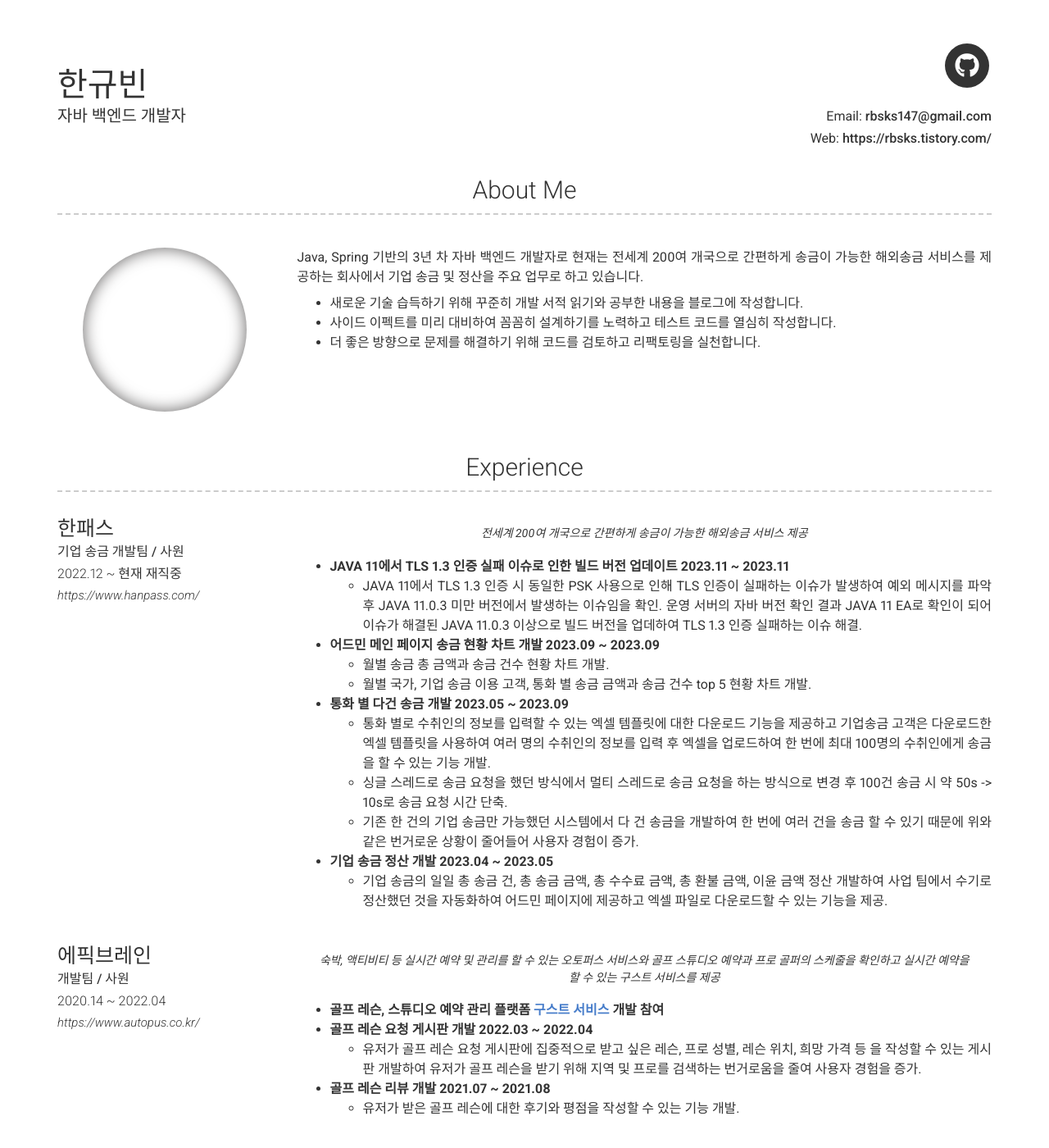
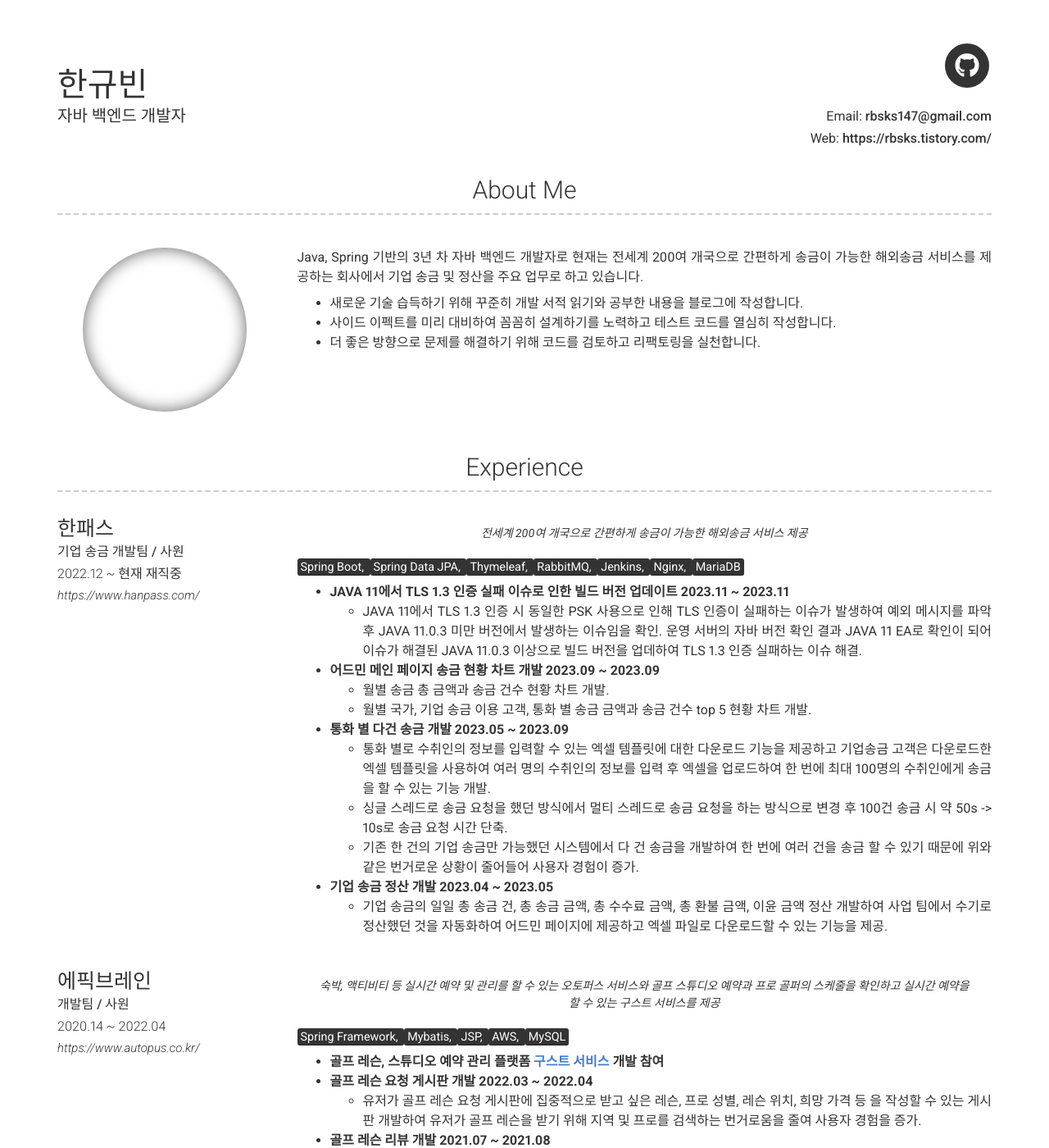
Before and after one commit to rbsks/rbsks.github.io, a Jekyll site: the page built from index.md, in a window 1280 px wide and 1400 px high. Shown: the whole window at 82% size. Built offline with Jekyll 4.4.1, drawn with Linux system fonts in a browser that asks for light colours; nearby versions of some CDN libraries.

Commit message:
Update _config.yml

```diff
--- a/_config.yml
+++ b/_config.yml
@@ -51,7 +51,6 @@ about_content: | # this will include new lines to allow paragraphs
     Java, Spring 기반의 3년 차 자바 백엔드 개발자로 현재는 전세계 200여 개국으로 간편하게 송금이 가능한 해외송금 서비스를 제공하는 회사에서 기업 송금 및 정산을 주요 업무로 하고 있습니다.
 
 
-
     - 새로운 기술 습득하기 위해 꾸준히 개발 서적 읽기와 공부한 내용을 블로그에 작성합니다.
     - 사이드 이펙트를 미리 대비하여 꼼꼼히 설계하기를 노력하고 테스트 코드를 열심히 작성합니다.
     - 더 좋은 방향으로 문제를 해결하기 위해 코드를 검토하고 리팩토링을 실천합니다.
@@ -68,6 +67,7 @@ content:
         quote: >
           전세계 200여 개국으로 간편하게 송금이 가능한 해외송금 서비스 제공
         description: | # this will include new lines to allow paragraphs
+          <mark>Spring Boot, </mark> <mark>Spring Data JPA, </mark> <mark>Thymeleaf, </mark> <mark>RabbitMQ, </mark> <mark>Jenkins, </mark> <mark>Nginx, </mark> <mark>MariaDB</mark>
           - __JAVA 11에서 TLS 1.3 인증 실패 이슈로 인한 빌드 버전 업데이트 2023.11 ~ 2023.11__
             - JAVA 11에서 TLS 1.3 인증 시 동일한 PSK 사용으로 인해 TLS 인증이 실패하는 이슈가 발생하여 예외 메시지를 파악 후 JAVA 11.0.3 미만 버전에서 발생하는 이슈임을 확인.
             운영 서버의 자바 버전 확인 결과 JAVA 11 EA로 확인이 되어 이슈가 해결된 JAVA 11.0.3 이상으로 빌드 버전을 업데하여 TLS 1.3 인증 실패하는 이슈 해결.
@@ -88,6 +88,7 @@ content:
         quote: >
           숙박, 액티비티 등 실시간 예약 및 관리를 할 수 있는 오토퍼스 서비스와 골프 스튜디오 예약과 프로 골퍼의 스케줄을 확인하고 실시간 예약을 할 수 있는 구스트 서비스를 제공
         description: | # this will include new lines to allow paragraphs
+          <mark>Spring Framework, </mark> <mark>Mybatis, </mark> <mark>JSP, </mark> <mark>AWS, </mark> <mark>MySQL</mark>
           - __골프 레슨, 스튜디오 예약 관리 플랫폼 [구스트 서비스](https://goost.co/) 개발 참여__
           - __골프 레슨 요청 게시판 개발 2022.03 ~ 2022.04__
             - 유저가 골프 레슨 요청 게시판에 집중적으로 받고 싶은 레슨, 프로 성별, 레슨 위치, 희망 가격 등 을 작성할 수 있는 게시판 개발하여 유저가 골프 레슨을 받기 위해 지역 및 프로를 검색하는 번거로움을 줄여 사용자 경험을 증가.
```
